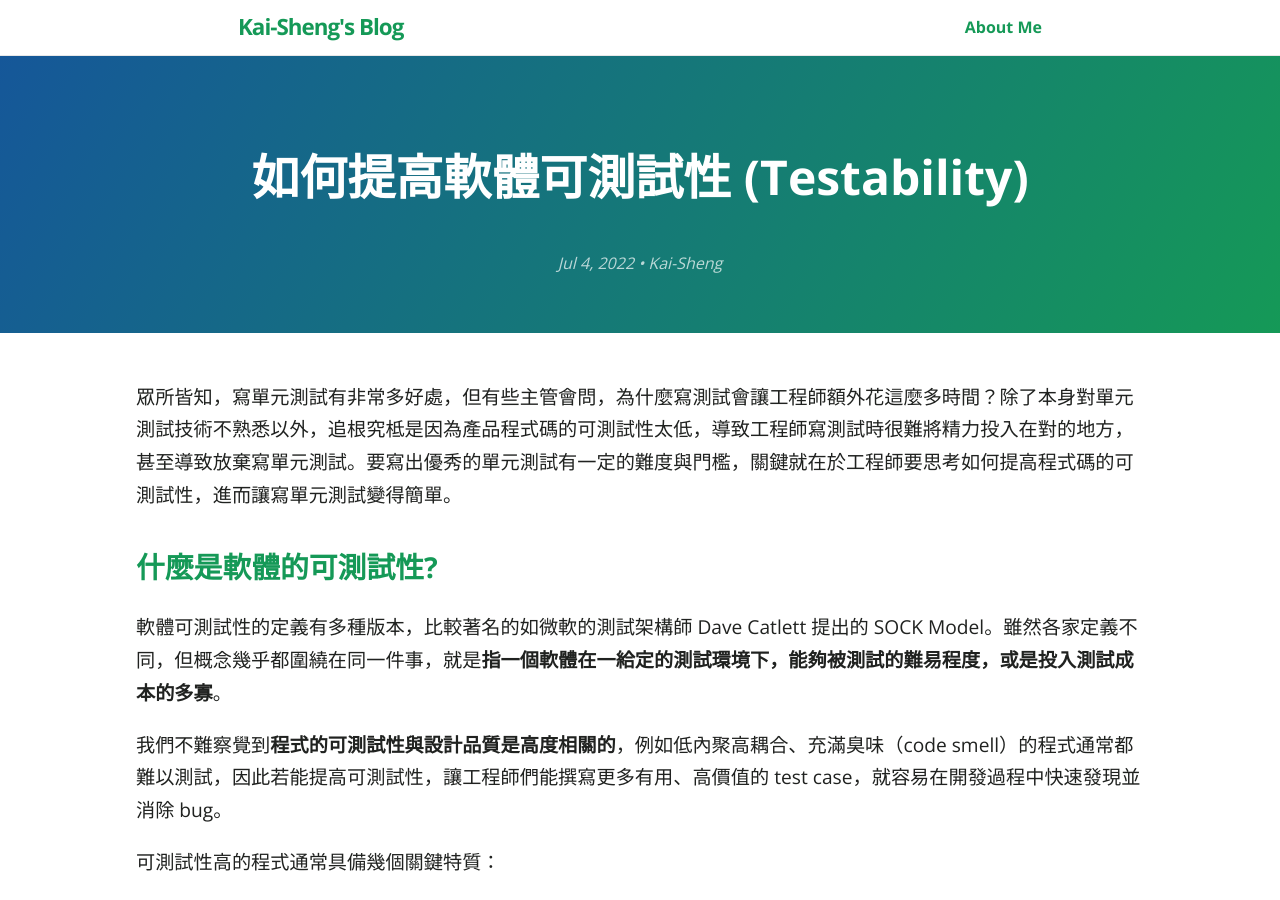
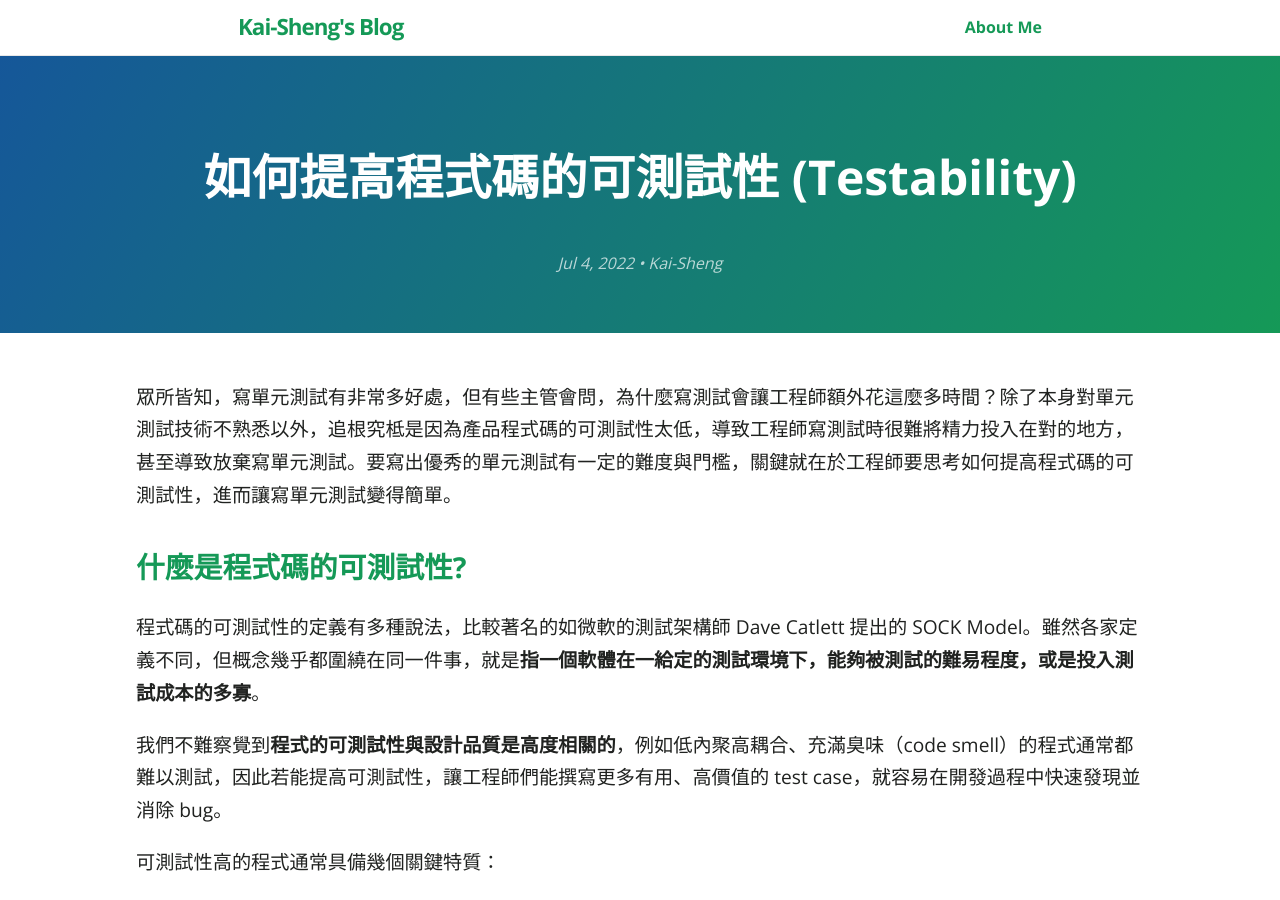
Before and after one commit to KaiSheng714/KaiSheng714.github.io, a Jekyll site: the page built from _posts/2022-07-04-testability.md, in a window 1280 px wide and 900 px high. Built offline with Jekyll 4.4.1, drawn with Linux system fonts in a browser that asks for light colours; comment, search, counter and statistics services are not loaded.

Commit message:
testability

```diff
--- a/_posts/2022-07-04-testability.md
+++ b/_posts/2022-07-04-testability.md
@@ -1,6 +1,6 @@
 ---
 layout: post
-title: "如何提高軟體可測試性 (Testability)"
+title: "如何提高程式碼的可測試性 (Testability)"
 author: "Kai-Sheng"
 permalink: /articles/testability
 categories: [Design, Unit-testing]
@@ -10,9 +10,9 @@ image: /assets/image/testability.png
 眾所皆知，寫單元測試有非常多好處，但有些主管會問，為什麼寫測試會讓工程師額外花這麼多時間？除了本身對單元測試技術不熟悉以外，追根究柢是因為產品程式碼的可測試性太低，導致工程師寫測試時很難將精力投入在對的地方，甚至導致放棄寫單元測試。要寫出優秀的單元測試有一定的難度與門檻，關鍵就在於工程師要思考如何提高程式碼的可測試性，進而讓寫單元測試變得簡單。
 
 
-## **什麼是軟體的可測試性?**
+## **什麼是程式碼的可測試性?**
 
-軟體可測試性的定義有多種版本，比較著名的如微軟的測試架構師 Dave Catlett 提出的 SOCK Model。雖然各家定義不同，但概念幾乎都圍繞在同一件事，就是**指一個軟體在一給定的測試環境下，能夠被測試的難易程度，或是投入測試成本的多寡**。
+程式碼的可測試性的定義有多種說法，比較著名的如微軟的測試架構師 Dave Catlett 提出的 SOCK Model。雖然各家定義不同，但概念幾乎都圍繞在同一件事，就是**指一個軟體在一給定的測試環境下，能夠被測試的難易程度，或是投入測試成本的多寡**。
 
 我們不難察覺到**程式的可測試性與設計品質是高度相關的**，例如低內聚高耦合、充滿臭味（code smell）的程式通常都難以測試，因此若能提高可測試性，讓工程師們能撰寫更多有用、高價值的 test case，就容易在開發過程中快速發現並消除 bug。
 
```
